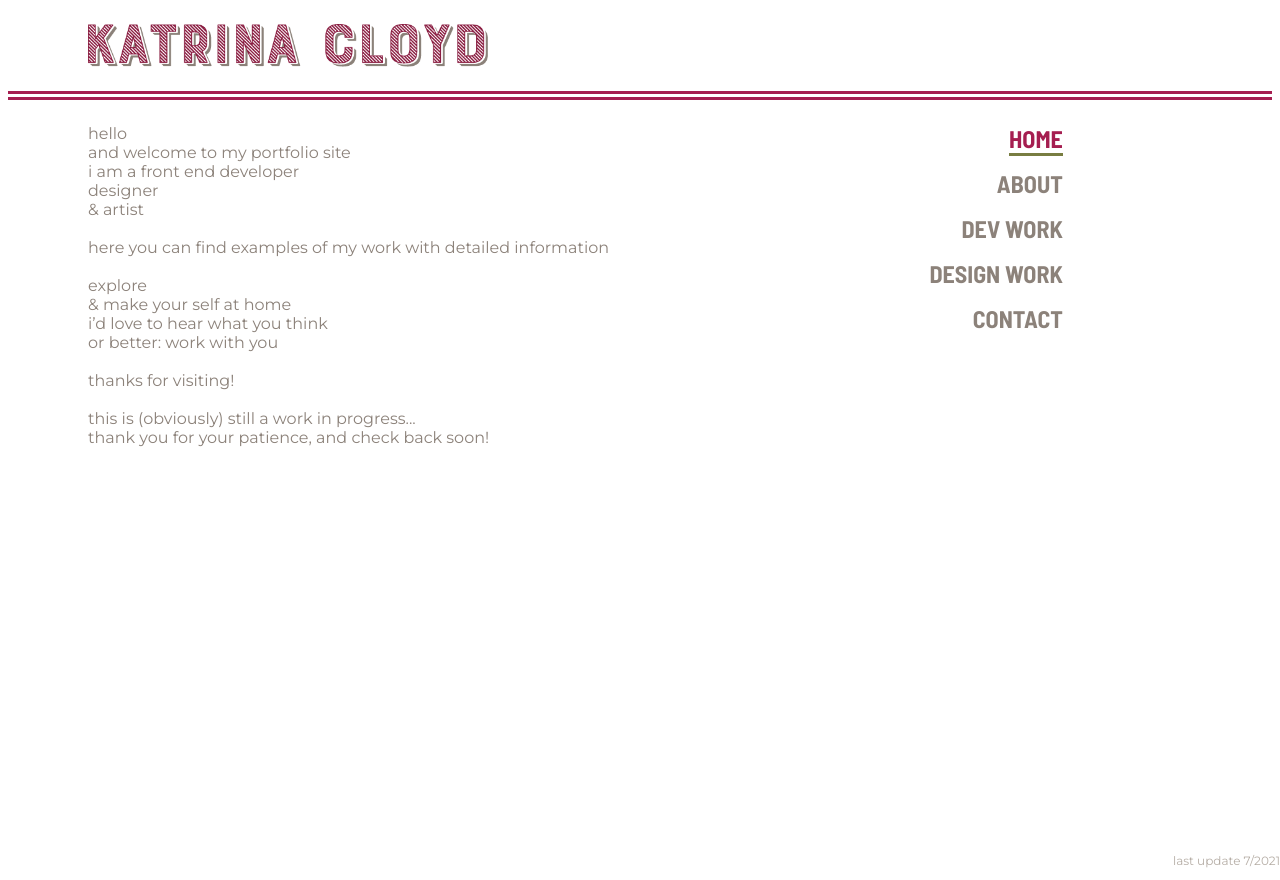
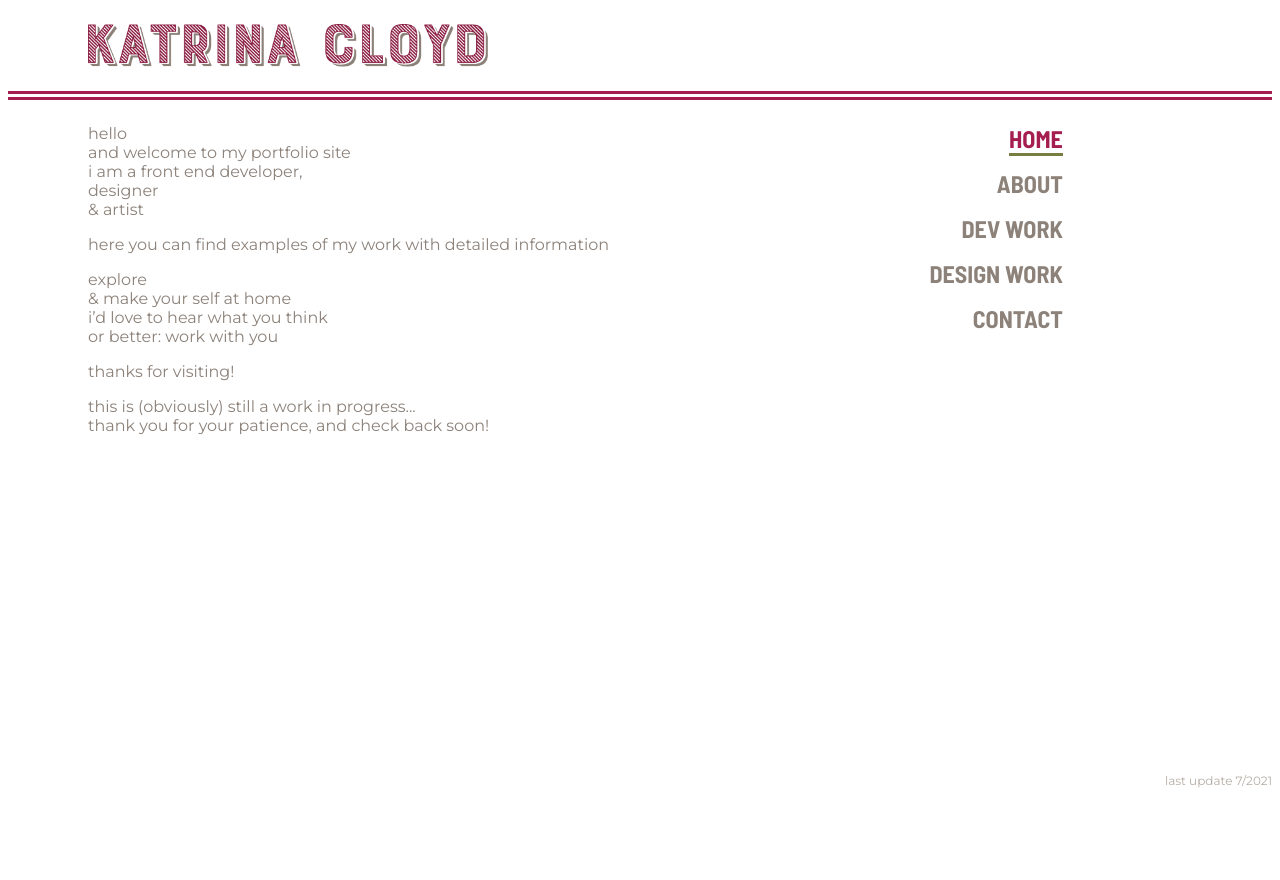
Before and after one commit to KatrinaCloyd/katrina-cloyd-portfolio, a Next.js app: page / in a window 1280 px wide. After the commit the page ends 800 px from the top, so only its background shows below. Built offline with nearby package versions, Linux system fonts and the light colour scheme.

Commit message:
added Lifix footer placement, and spacing consistency across components

```diff
--- a/pages/Contact.js
+++ b/pages/Contact.js
@@ -35,4 +35,4 @@ export default function Contact() {
             </a>
         </div>
     )
-};
+}
--- a/pages/DesignWork.js
+++ b/pages/DesignWork.js
@@ -1,3 +1,3 @@
 export default function DevWork() {
     return <p>examples of my design work coming soon! </p>
-};
+}
--- a/pages/DevDetail.js
+++ b/pages/DevDetail.js
@@ -1,6 +1,6 @@
 import { useRouter } from 'next/router'
-import styles from '../styles/workDetail.module.css';
-import work from '../data/data';
+import styles from '../styles/workDetail.module.css'
+import work from '../data/data'
 
 export default function DevDetail() {
     const router = useRouter();
--- a/pages/DevWork.js
+++ b/pages/DevWork.js
@@ -3,7 +3,7 @@ import work from '../data/data'
 import { useRouter } from 'next/router'
 
 export default function DevWork() {
-    const router = useRouter();
+    const router = useRouter()
 
     return (
         <div className={styles.list}>
@@ -36,4 +36,4 @@ export default function DevWork() {
                 </div>)}
         </div>
     )
-};
+}
--- a/pages/_app.js
+++ b/pages/_app.js
@@ -20,10 +20,10 @@ function MyApp({ Component, pageProps }) {
           </section>
           <Navigation />
         </main>
+        <footer className={styles.footer}>
+          <p>last update 7/2021</p>
+        </footer>
       </div>
-      <footer className={styles.footer}>
-        <p>last update 7/2021</p>
-      </footer>
     </>
   )
 }
--- a/pages/about.js
+++ b/pages/about.js
@@ -23,7 +23,7 @@ export default function About() {
             </article>
         </div>
     )
-};
+}
 
 {/* <p>Full stack software engineer with a soft spot for the front end. I love problem-solving and collaborating to find unique solutions from fresh perspectives.</p>
 <p>With seven years of experience as a graphic designer, I have a passion to make things look great and work well.</p>
--- a/pages/index.js
+++ b/pages/index.js
@@ -3,22 +3,21 @@ import styles from '../styles/Home.module.css'
 export default function Home() {
 
   return (
-    <p className={styles.grid}>hello <br />
-      and welcome to my portfolio site<br />
-      i am a front end developer<br />
-      designer<br />
-      & artist<br />
-      <br />
-      here you can find examples of my work with detailed information<br />
-      <br />
-      explore<br />
-      & make your self at home<br />
-      i’d love to hear what you think<br />
-      or better: work with you<br />
-      <br />
-      thanks for visiting!<br />
-      <br />
-      this is (obviously) still a work in progress...<br />
-      thank you for your patience, and check back soon! <br />
-    </p>)
-};
+    <article className={styles.grid}>
+      <p>hello <br />
+        and welcome to my portfolio site<br />
+        i am a front end developer,<br />
+        designer<br />
+        & artist</p>
+      <p>here you can find examples of my work with detailed information</ p>
+      <p>explore<br />
+        & make your self at home<br />
+        i’d love to hear what you think<br />
+        or better: work with you</p>
+      <p>thanks for visiting!</p>
+      <p>this is (obviously) still a work in progress...<br />
+        thank you for your patience, and check back soon!
+      </p>
+    </article>
+  )
+}
--- a/styles/Header.module.css
+++ b/styles/Header.module.css
@@ -11,6 +11,7 @@
 
 .titleImg{
     max-width: 25rem;
+    cursor: pointer;
 }
 
 @media (max-width: 600px) {
```
